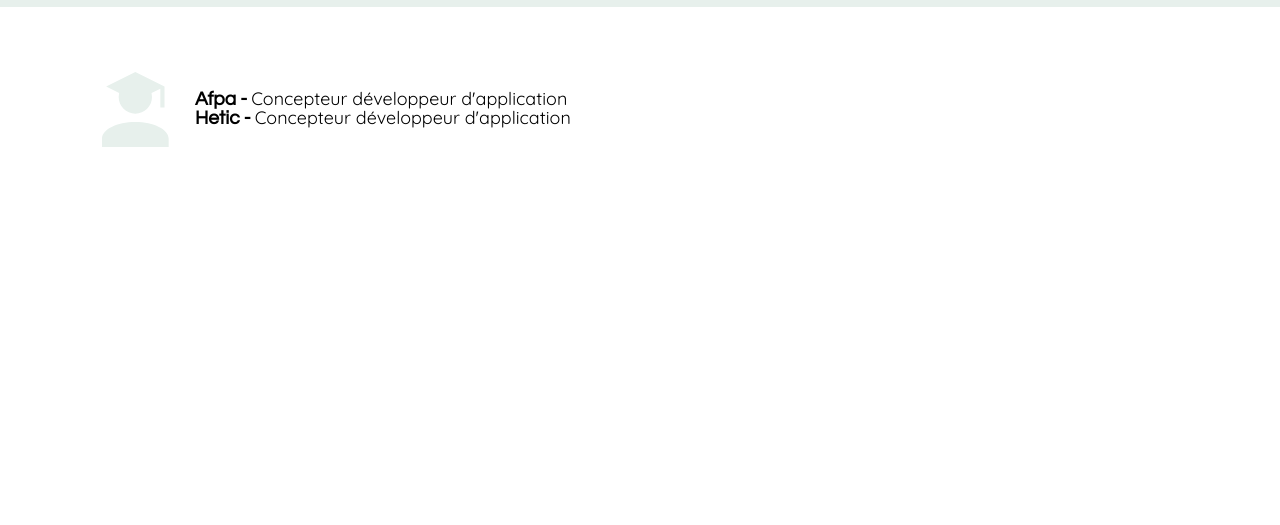
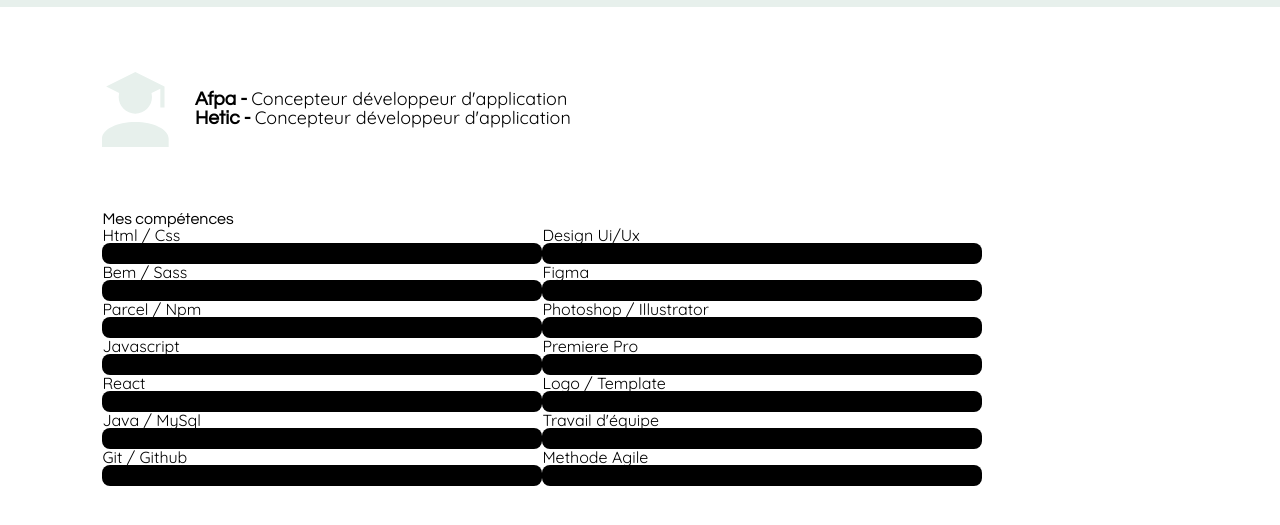
Before and after one commit to Mauduit-O/Portfolio, a website built with Parcel: page src/pages/about-me.html in a window 1280 px wide. Shown: the part 169-694 px from the top of the page. Built offline with nearby package versions, Linux system fonts and the light colour scheme.

Commit message:
added article skills

```diff
--- a/src/pages/about-me.html
+++ b/src/pages/about-me.html
@@ -49,6 +49,87 @@
         </div>
       </div>
     </article>
+
+    <article class="skills">
+      <h1>Mes compétences</h1>
+      <span class="line1"></span>
+      <span class="line2"></span>
+
+      <div class="container_skills">
+        <div>
+          <div class="container_skill">
+            <h2>Html / Css</h2>
+            <div class="container_skill_bar1 bar"></div>
+          </div>
+
+          <div class="container_skill">
+            <h2>Bem / Sass</h2>
+            <div class="container_skill_bar1 bar"></div>
+          </div>
+
+          <div class="container_skill">
+            <h2>Parcel / Npm</h2>
+            <div class="container_skill_bar1 bar"></div>
+          </div>
+
+          <div class="container_skill">
+            <h2>Javascript</h2>
+            <div class="container_skill_bar1 bar"></div>
+          </div>
+
+          <div class="container_skill">
+            <h2>React</h2>
+            <div class="container_skills_bar1 bar"></div>
+          </div>
+
+          <div class="container_skill">
+            <h2>Java / MySql</h2>
+            <div class="container_skill_bar1 bar"></div>
+          </div>
+
+          <div class="container_skill">
+            <h2>Git / Github</h2>
+            <div class="container_skill_bar1 bar"></div>
+          </div>
+        </div>
+        <div>
+          <div>
+            <div class="container_skill">
+              <h2>Design Ui/Ux</h2>
+              <div class="container_skill_bar2 bar"></div>
+            </div>
+            <div class="container_skill">
+              <h2>Figma</h2>
+              <div class="container_skill_bar2 bar"></div>
+            </div>
+            <div class="container_skill">
+              <h2>Photoshop / Illustrator</h2>
+              <div class="container_skill_bar2 bar"></div>
+            </div>
+            <div class="container_skill">
+              <h2>Premiere Pro</h2>
+              <div class="container_skill_bar2 bar"></div>
+            </div>
+            <div class="container_skill">
+              <h2>Logo / Template</h2>
+              <div class="container_skill_bar2 bar"></div>
+            </div>
+          </div>
+          <div>
+            <div class="container_skill">
+              <h2>Travail d'équipe</h2>
+              <div class="container_skill_bar2 bar"></div>
+            </div>
+            <div class="container_skill">
+              <h2>Methode Agile</h2>
+              <div class="container_skill_bar2 bar"></div>
+            </div>
+          </div>
+        </div>
+      </div>
+
+    </article>
+
   </section>
 
 </body>
--- a/src/scss/about-me.scss
+++ b/src/scss/about-me.scss
@@ -38,3 +38,14 @@ background-color: #E7F0EC;
     }
   }
 }
+
+.container_skills {
+  display: flex;
+}
+
+.bar {
+  height: 21px;
+  width: 440px;
+  border-radius: 8px;
+  background: #000;
+}
```
